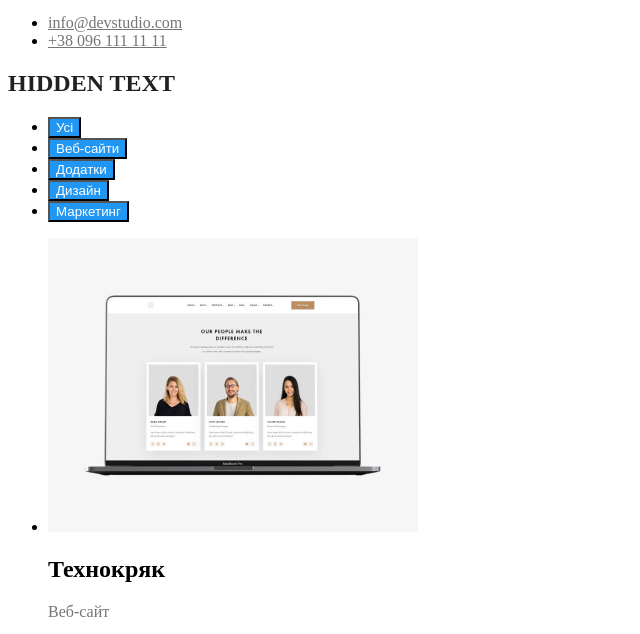
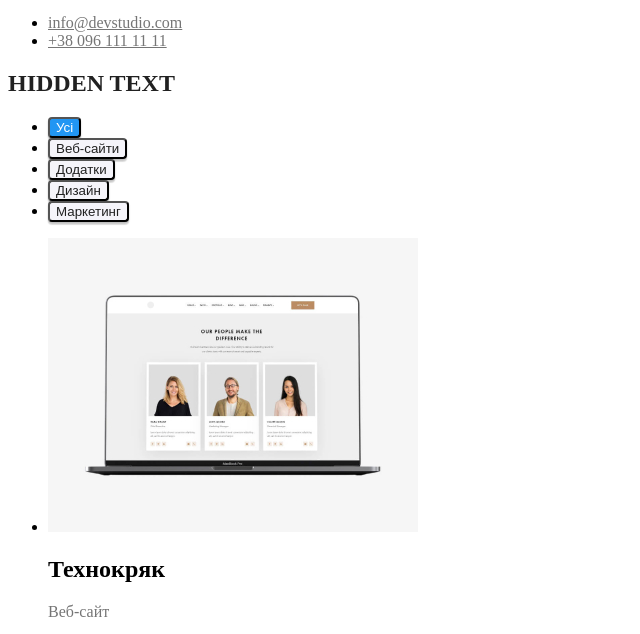
Before and after one commit to IhorKalyta93/goit-markup-hw-02, a plain HTML site: page portfolio.html in a window 1280 px wide. Shown: the part 98-732 px from the top of the page, without its empty margins (0-640 px from the left). Drawn offline with Linux system fonts and the light colour scheme.

Commit message:
1.5 added fonts

```diff
--- a/CSS/styles.css
+++ b/CSS/styles.css
@@ -5,11 +5,13 @@
     --footer-color-60: rgb(rgba(255, 255, 255, 0.6));
     --footer-color: #000000;
     --secondary-title-color: #ffffff;
-
+    --button-background-color: #F5F4FA;
 }
 
 .body {
-    color: var(--primary-text-color)}
+    color: var(--primary-text-color);
+    background-color: var(--button-background-color);
+    font-family: , sans-serif;}
 .title {
     color: var(--title-text-color)}
 .text {
@@ -23,9 +25,17 @@
     color: var(--accent-color)}
 .logo-studio {
     color: var(--footer-color)}
-.button {
+.button-blue {
     background-color: var(--accent-color);
-    color: var(--secondary-title-color);}
+    color: var(--secondary-title-color);
+    box-shadow: 0px 3px 1px rgba(0, 0, 0, 0.1), 0px 1px 2px rgba(0, 0, 0, 0.08), 0px 2px 2px rgba(0, 0, 0, 0.12);
+    border-radius: 4px;}
+.button-white {
+    background-color: var(--button-background-color);
+    color: var(--title-text-color);
+    box-shadow: 0px 3px 1px rgba(0, 0, 0, 0.1), 0px 1px 2px rgba(0, 0, 0, 0.08), 0px 2px 2px rgba(0, 0, 0, 0.12);
+    border-radius: 4px;;
+    }
 
 .site-nav {color: var(--title-text-color);}
 .site-nav:hover,
--- a/portfolio.html
+++ b/portfolio.html
@@ -4,6 +4,10 @@
     <meta charset="UTF-8">
     <meta name="viewport" content="width=device-width, initial-scale=1.0">
     <title>Портфоліо</title>
+    <link rel="preconnect" href="https://fonts.googleapis.com">
+    <link rel="preconnect" href="https://fonts.gstatic.com" crossorigin>
+    <link href="https://fonts.googleapis.com/css2?family=Raleway:wght@700&family=Roboto:wght@400;500;700;900&display=swap"
+        rel="stylesheet">
     <link rel="stylesheet" href="./css/styles.css">
 </head>
 <header class="page-header">
@@ -27,11 +31,12 @@
     <section class="section">
         <h1 class="section-title">HIDDEN TEXT</h1>
         <ul>
-            <li><button class="button" type="button">Усі</button></li>
-            <li><button class="button" type="button">Веб-сайти</button></li>
-            <li><button class="button" type="button">Додатки</button></li>
-            <li><button class="button" type="button">Дизайн</button></li>
-            <li><button class="button" type="button">Маркетинг</button></li>
+            <!-- ФИЛЬТР-->
+            <li><button class="button-blue" type="button">Усі</button></li>
+            <li><button href="" class="button-white" type="button">Веб-сайти</button></li>
+            <li><button href="" class="button-white" type="button">Додатки</button></li>
+            <li><button href="" class="button-white" type="button">Дизайн</button></li>
+            <li><button href="" class="button-white" type="button">Маркетинг</button></li>
         </ul>
         <ul>
             <!-- quality pics+ class="text"  width-->
```
Also changed, not shown: index.html (+6 -1 lines).
